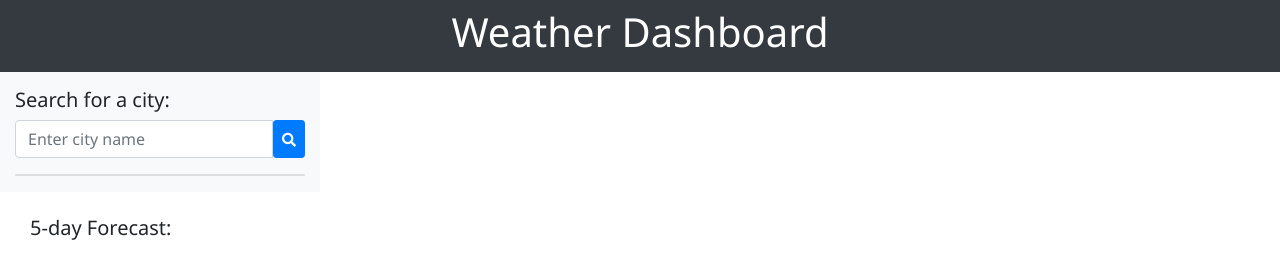
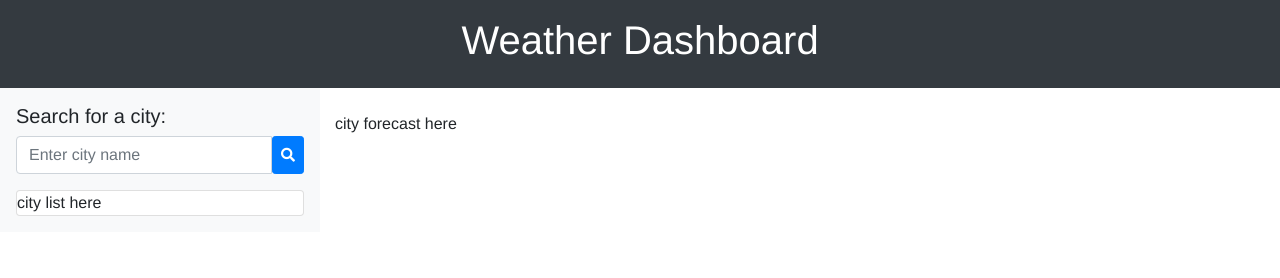
Before and after one commit to bspiewak6/weather-dashboard, a plain HTML site: page index.html in a window 1280 px wide. Drawn offline with nearby package versions, Linux system fonts and the light colour scheme.

Commit message:
pseudocode js file

```diff
--- a/assets/css/style.css
+++ b/assets/css/style.css
@@ -1,3 +1,13 @@
 body {
-    font-family: "Segoe UI","Roboto","Helvetica Neue","Arial",sans-serif;
+    font-family: "Avenir","Helvetica","Arial",sans-serif;
 }
+
+/* add hide and show for the city search to appear first */
+
+.hide {
+    display: none;
+}
+
+.show {
+    display: block;
+}
--- a/index.html
+++ b/index.html
@@ -12,20 +12,19 @@
 </head>
 
 <body>
-    <!-- add weather dashboard navbar -->
-    <header class="bg-dark pt-2 pb-2">
-        <div class="container">
+    <!-- add header with  -->
+    <header class="bg-dark p-3">
+        <nav>
         <h1 class="text-white text-center">Weather Dashboard</h1>
-        </div>
+        </nav>
     </header>
 
     <!-- main element to hold all content -->
     <div class="container-fluid">
 
-
     <div class="row">
         <!-- search for a city-->
-        <div class="col-lg-3 pt-3 pb-3 bg-light">
+        <div class="col-lg-3 p-3 bg-light">
             <h5>Search for a city:</h5>
             <div class="input-group mb-3">
             <input id="searchTerm" class="form-control" type="text" placeholder="Enter city name">
@@ -34,14 +33,18 @@
 
             <!-- searched city list -->
             <div class="card">
-                <ul class="list-group list-group-flush list"></ul>
+                <ul class="list-group list-group-flush">
+                    <!-- remove text once .js file is updated -->
+                    city list here
+                </ul>
             </div>
         </div>
 
         <!-- city forecast -->
         <div class="col-lg-9">
             <div id="currentCity" class="mt-4">
-
+                <!-- remove text once .js file is updated -->
+                city forecast here
             </div>
         </div>
     </div>
@@ -49,8 +52,8 @@
 
         <!-- 5-day forecast -->
         <div class="col-md-12 mt-4">
-            <h5 class="mt-3">5-day Forecast:</h5>
-            <div id="forecast" class="row">
+            <h5 class="mt-3 hide">5-day Forecast:</h5>
+            <div id="fiveDayForecast" class="row">
 
             </div>
         </div>
```
Also changed, not shown: assets/js/script.js (+14 -0 lines).
